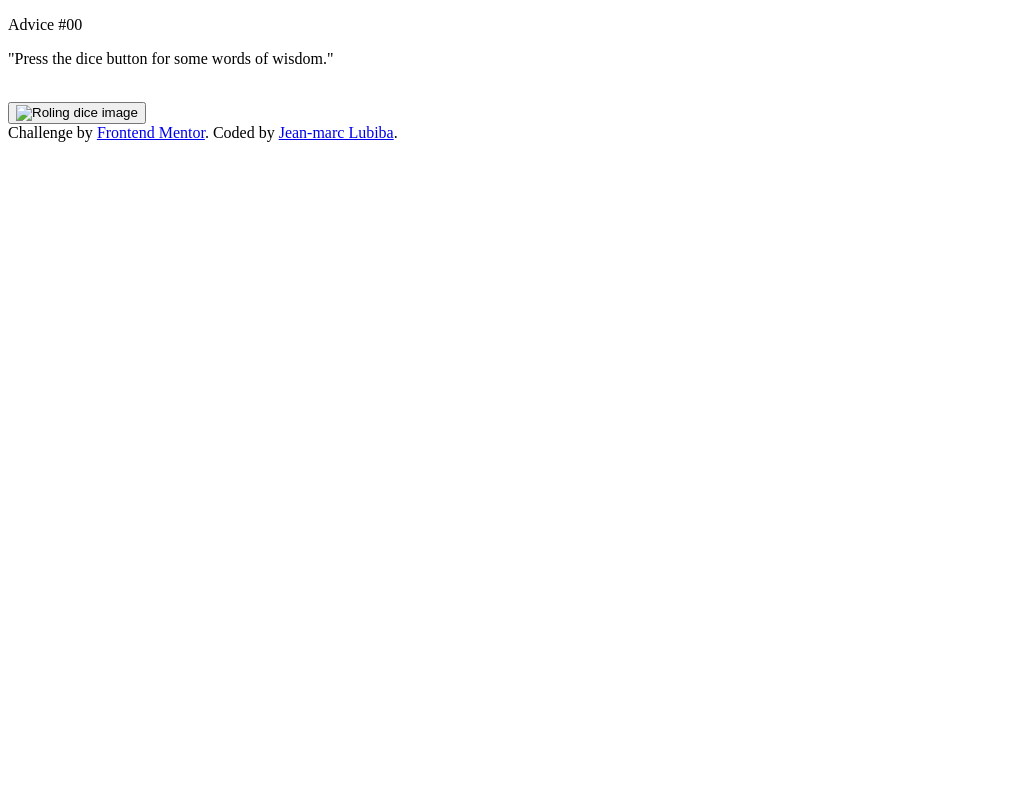
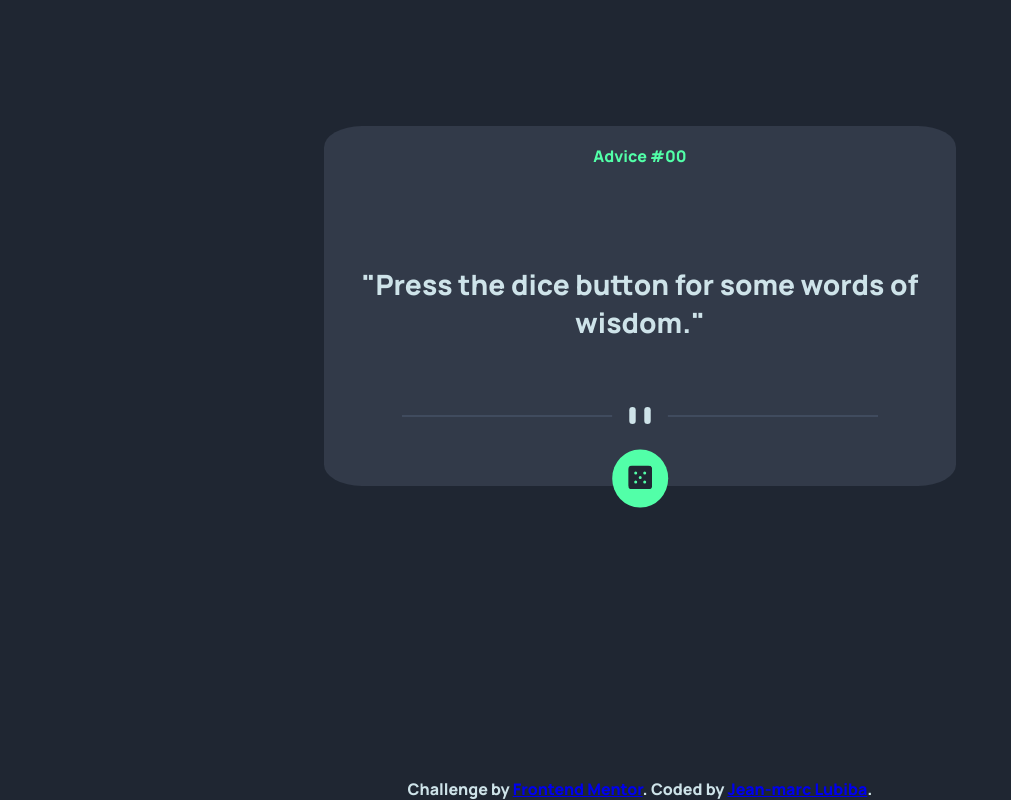
Before and after one commit to jlubiba/Advice-Generator, a website: page index.html in a window 1280 px wide. Shown: the whole page, without its empty margins (0-1011 px from the left). Drawn offline with Linux system fonts and the light colour scheme; the site is published under a folder, as on GitHub Pages, so addresses that start at the root find nothing.

Commit message:
Update the html
Updated the location of the js, css, and images.

```diff
--- a/index.html
+++ b/index.html
@@ -13,7 +13,7 @@
 
     <!-- Style links -->
     <link rel="icon" type="image/png" sizes="32x32" href="./images/favicon-32x32.png">
-    <link rel="stylesheet" href="/css/styles.css">
+    <link rel="stylesheet" href="css/styles.css">
     <title>Frontend Mentor | Advice generator app</title>
 </head>
 
@@ -31,21 +31,21 @@
 
         <div>
             <picture>
-                <source src="/images/pattern-divider-desktop.svg">
-                <source src="/images/pattern-divider-mobile.svg" media="(max-width: 575px;)">
-                <img src="/images/pattern-divider-desktop.svg" width="80%" alt="">
+                <source src="images/pattern-divider-desktop.svg">
+                <source src="images/pattern-divider-mobile.svg" media="(max-width: 575px;)">
+                <img src="images/pattern-divider-desktop.svg" width="80%" alt="">
             </picture>
         </div>
 
 
         <div class="btn-box">
             <button type="submit" class="dice-circle">
-                <img id="dice" src="/images/icon-dice.svg" alt="Roling dice image">
+                <img id="dice" src="images/icon-dice.svg" alt="Roling dice image">
             </button>
         </div>
     </div>
 
-    <script src="/advice-generator-app-main/index.js"></script>
+    <script src="index.js"></script>
     <div class="attribution">
         Challenge by <a href="https://www.frontendmentor.io?ref=challenge" target="_blank">Frontend Mentor</a>.
         Coded by <a href="#" target="_blank">Jean-marc Lubiba</a>.
```
